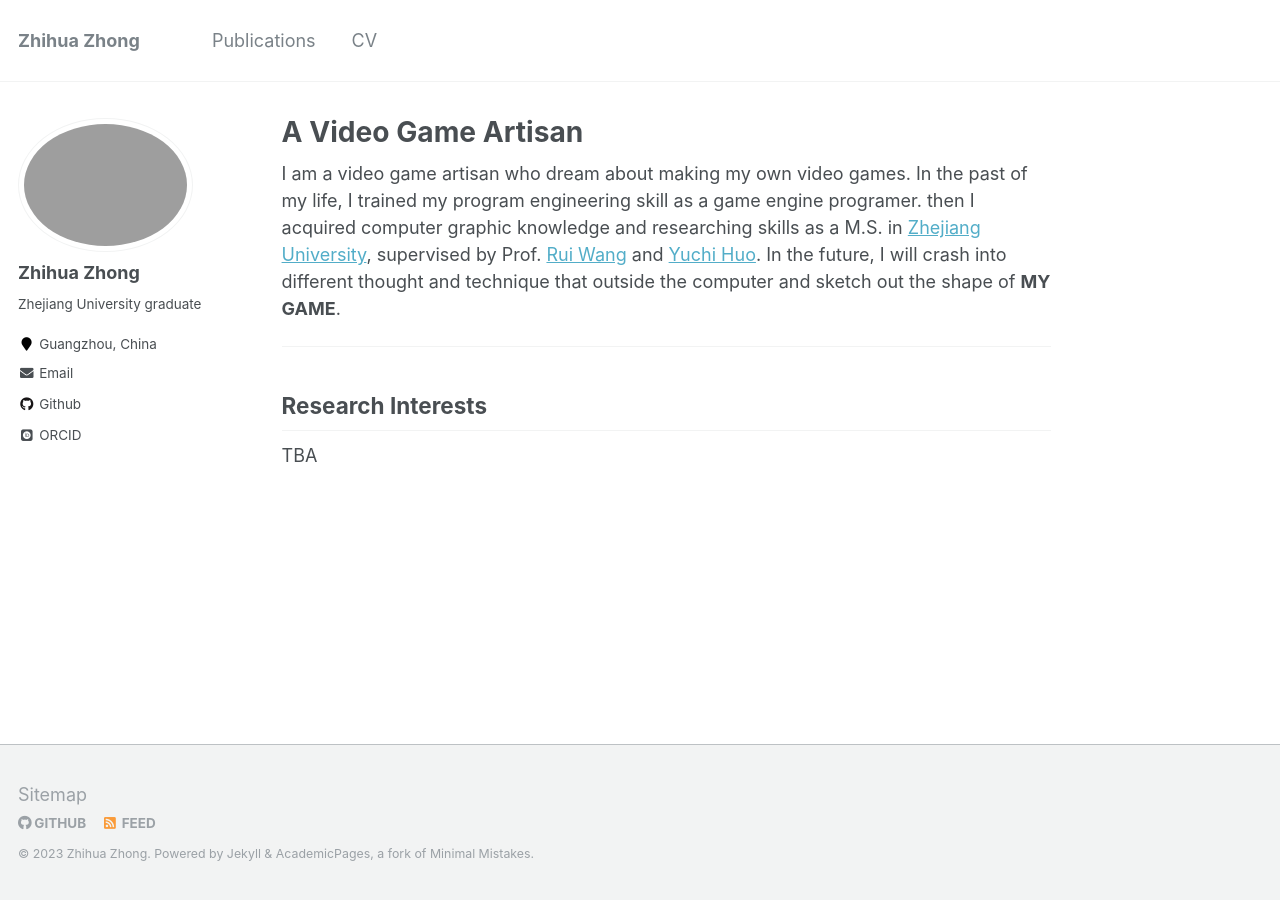
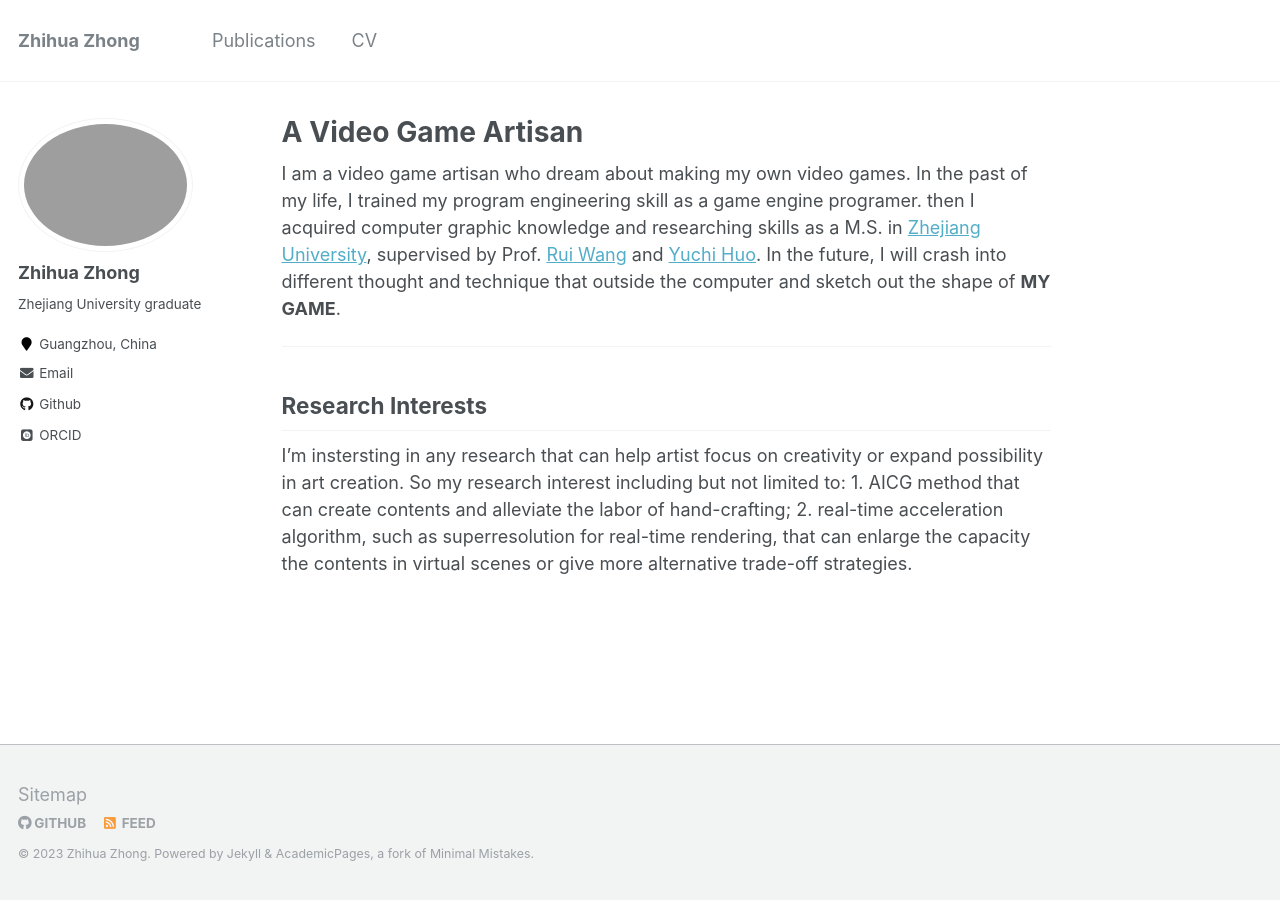
Before and after one commit to Isaac-Paradox/Isaac-Paradox.github.io, a Jekyll site: the page built from _pages/about.md, in a window 1280 px wide. Built offline with Jekyll 4.4.1, drawn with Linux system fonts in a browser that asks for light colours; some web fonts are replaced.

Commit message:
update research interest

```diff
--- a/_pages/about.md
+++ b/_pages/about.md
@@ -12,4 +12,5 @@ I am a video game artisan who dream about making my own video games. In the past
 
 ---
 ## Research Interests
-TBA
+
+I'm instersting in any research that can help artist focus on creativity or expand possibility in art creation. So my research interest including but not limited to: 1. AICG method that can create contents and alleviate the labor of hand-crafting; 2. real-time acceleration algorithm, such as superresolution for real-time rendering, that can enlarge the capacity the contents in virtual scenes or give more alternative trade-off strategies.
```
Also changed, not shown: _publications/2023-07-14-seal3d.md (+1 -1 lines).
